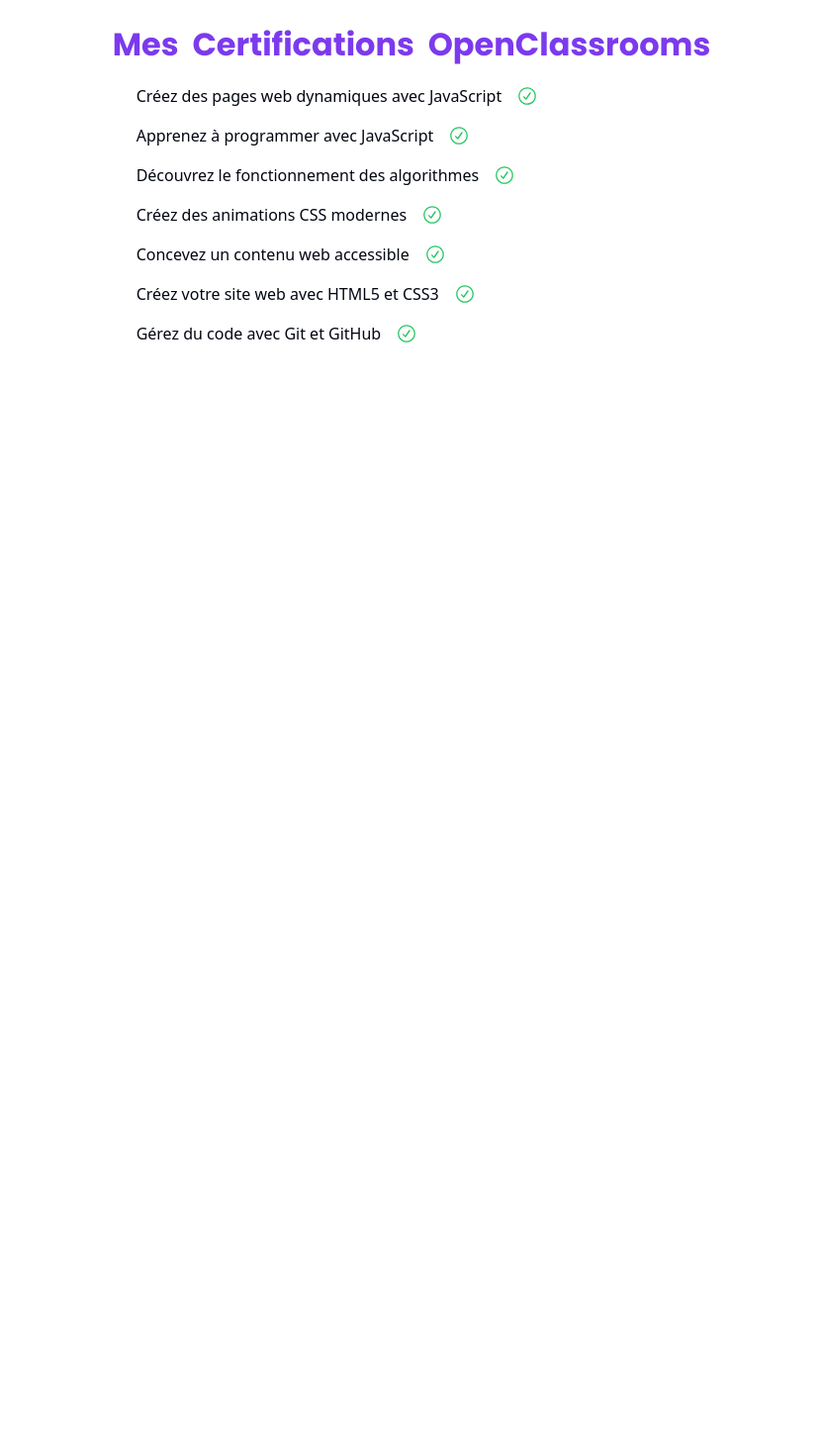
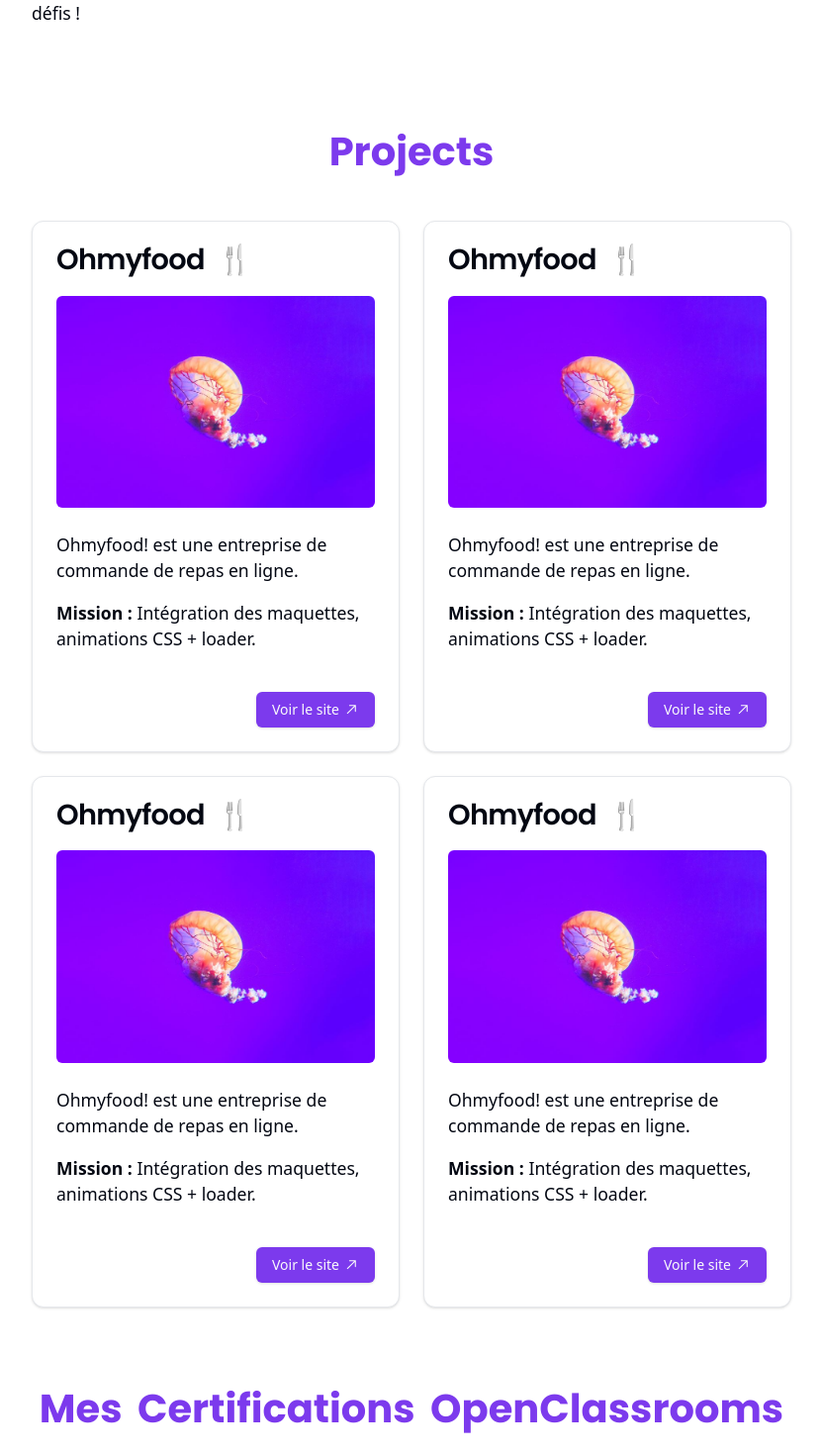
Before and after one commit to jujudev7/portfolio-juju, a Next.js app: page / in a window 1280 px wide. Shown: the part 560-2030 px from the top of the page at 99% size, without its empty margins (224-1055 px from the left). Before the commit the page ends 917 px from the top, so only its background shows below. Built offline with nearby package versions, Linux system fonts and the light colour scheme.

Commit message:
Projects & cards created

```diff
--- a/app/_components/Certifs.tsx
+++ b/app/_components/Certifs.tsx
@@ -14,12 +14,12 @@
       { id: 7, name: "Gérez du code avec Git et GitHub" },
     ];
   return (
-    <Section className="flex">
-      <div className="mx-auto">
-        <h3 className="pb-4">Mes Certifications OpenClassrooms</h3>
-        <ul className="space-y-2 pl-6">
+    <Section className="flex mt-10">
+      <div className="mx-auto my-8">
+        <h2 className="pb-4">Mes Certifications OpenClassrooms</h2>
+        <ul className="space-y-2 pl-6 certif-ul">
           {certifications.map((certification) => (
-            <li key={certification.id} className="flex items-center pb-2 certif">
+            <li key={certification.id} className="flex items-center pb-2 certif-li">
               <span className="mr-2 pr-2">{certification.name}</span>
               <CheckCircledIcon className="h-5 w-5 text-green-500" />
             </li>
--- a/app/_components/Hero.tsx
+++ b/app/_components/Hero.tsx
@@ -2,29 +2,37 @@
 
 export const Hero = () => {
   return (
-    <Section className="flex mt-10">
+    <Section className="heading my-10">
+      <div className="flex-1">
+        <h1>
+          <span className="name">Julien Penna</span>
+          <br />
+          <span className="job">Front-end Developer React JS</span>
+        </h1>
+      </div>
+      <div className="flex my-10">
         <div className="flex-[2]">
-        <h2>Julien Penna</h2>
-        <h3>Front-end Developer React JS</h3>
-        <div className="description">
-        <p >Salut 👋 moi c'est Julien,</p>
+          <p>Salut 👋 moi c'est Julien,</p>
           <p>
-          Je suis un développeur front-end français, spécialisé en <strong>React.js</strong>.
-          Grâce à mes compétences, je peux intégrer vos maquettes et créer des <strong>applications interactives
-          et réactives</strong>.
+            Je suis un développeur front-end français, spécialisé en{" "}
+            <strong>React.js</strong>. Grâce à mes compétences, je peux intégrer
+            vos maquettes et créer des{" "}
+            <strong>applications interactives et réactives</strong>.
           </p>
-          <p>Doté d’une <strong>forte capacité d'adaptation</strong> et d'un désir constant d'apprentissage, je suis
-          prêt à relever de nouveaux défis !</p>
+          <p>
+            Doté d’une <strong>forte capacité d'adaptation</strong> et d'un
+            désir constant d'apprentissage, je suis prêt à relever de nouveaux
+            défis !
+          </p>
         </div>
-
-      </div>
-      <div className="flex-1">
+        <div className="flex-1 ml-4">
           <img
             src="jujudev7.jpg"
             className="w-full h-auto rounded-xl"
             alt="portrait Julien Penna"
           />
         </div>
+      </div>
     </Section>
   );
 };
--- /dev/null
+++ b/app/_components/Projects.tsx
@@ -0,0 +1,143 @@
+import {
+  Card,
+  CardContent,
+  CardDescription,
+  CardFooter,
+  CardHeader,
+  CardTitle,
+} from "@/components/ui/card";
+
+import { Section } from "./Section";
+import Link from "next/link";
+import { Button } from "@/components/ui/button";
+import { ArrowTopRightIcon } from "@radix-ui/react-icons";
+
+export const Projects = () => {
+  return (
+    <Section className="flex">
+      <div>
+        <h2 className="mb-10">Projects</h2>
+        <div className="grid gap-6 grid-cols-2">
+          <Card>
+            <CardHeader>
+              <CardTitle className="mb-4">Ohmyfood 🍴</CardTitle>
+              <div className="overflow-hidden rounded-md">
+                <img
+                  alt="React Rendezvous"
+                  loading="lazy"
+                  width="250"
+                  height="330"
+                  decoding="async"
+                  data-nimg="1"
+                  className="h-auto w-auto object-cover transition-all hover:scale-105 aspect"
+                  src="jujudev7.jpg"
+                ></img>
+              </div>
+            </CardHeader>
+            <CardContent>
+              <p>Ohmyfood! est une entreprise de commande de repas en ligne.</p>
+              <p>
+                <strong>Mission :</strong> Intégration des maquettes, animations
+                CSS + loader.
+              </p>
+            </CardContent>
+            <CardFooter>
+              <Button className="ml-auto">
+                Voir le site <ArrowTopRightIcon className="pl-1 h-5 w-5" />
+              </Button>
+            </CardFooter>
+          </Card>
+          <Card>
+            <CardHeader>
+              <CardTitle className="mb-4">Ohmyfood 🍴</CardTitle>
+              <div className="overflow-hidden rounded-md">
+                <img
+                  alt="React Rendezvous"
+                  loading="lazy"
+                  width="250"
+                  height="330"
+                  decoding="async"
+                  data-nimg="1"
+                  className="h-auto w-auto object-cover transition-all hover:scale-105 aspect"
+                  src="jujudev7.jpg"
+                ></img>
+              </div>
+            </CardHeader>
+            <CardContent>
+              <p>Ohmyfood! est une entreprise de commande de repas en ligne.</p>
+              <p>
+                <strong>Mission :</strong> Intégration des maquettes, animations
+                CSS + loader.
+              </p>
+            </CardContent>
+            <CardFooter>
+              <Button className="ml-auto">
+                Voir le site <ArrowTopRightIcon className="pl-1 h-5 w-5" />
+              </Button>
+            </CardFooter>
+          </Card>
+
+          <Card>
+            <CardHeader>
+              <CardTitle className="mb-4">Ohmyfood 🍴</CardTitle>
+              <div className="overflow-hidden rounded-md">
+                <img
+                  alt="React Rendezvous"
+                  loading="lazy"
+                  width="250"
+                  height="330"
+                  decoding="async"
+                  data-nimg="1"
+                  className="h-auto w-auto object-cover transition-all hover:scale-105 aspect"
+                  src="jujudev7.jpg"
+                ></img>
+              </div>
+            </CardHeader>
+            <CardContent>
+              <p>Ohmyfood! est une entreprise de commande de repas en ligne.</p>
+              <p>
+                <strong>Mission :</strong> Intégration des maquettes, animations
+                CSS + loader.
+              </p>
+            </CardContent>
+            <CardFooter>
+              <Button className="ml-auto">
+                Voir le site <ArrowTopRightIcon className="pl-1 h-5 w-5" />
+              </Button>
+            </CardFooter>
+          </Card>
+
+          <Card>
+            <CardHeader>
+              <CardTitle className="mb-4">Ohmyfood 🍴</CardTitle>
+              <div className="overflow-hidden rounded-md">
+                <img
+                  alt="React Rendezvous"
+                  loading="lazy"
+                  width="250"
+                  height="330"
+                  decoding="async"
+                  data-nimg="1"
+                  className="h-auto w-auto object-cover transition-all hover:scale-105 aspect"
+                  src="jujudev7.jpg"
+                ></img>
+              </div>
+            </CardHeader>
+            <CardContent>
+              <p>Ohmyfood! est une entreprise de commande de repas en ligne.</p>
+              <p>
+                <strong>Mission :</strong> Intégration des maquettes, animations
+                CSS + loader.
+              </p>
+            </CardContent>
+            <CardFooter>
+              <Button className="ml-auto">
+                Voir le site <ArrowTopRightIcon className="pl-1 h-5 w-5" />
+              </Button>
+            </CardFooter>
+          </Card>
+        </div>
+      </div>
+    </Section>
+  );
+};
--- a/app/_components/icons/CheckCircledIcon.tsx
+++ /dev/null
@@ -1,22 +0,0 @@
-import { ComponentPropsWithoutRef } from "react";
-
-export const CheckCircledIcon = (
-  props: ComponentPropsWithoutRef<"svg"> & { size?: number }
-) => {
-  return (
-    <svg
-      className="check-circled-icon"
-      width={props.size}
-      height={props.size}
-      viewBox="0 0 256 250"
-      version="1.1"
-      preserveAspectRatio="xMidYMid"
-      {...props}
-    >
-      <path
-        d="M7.49991 0.877045C3.84222 0.877045 0.877075 3.84219 0.877075 7.49988C0.877075 11.1575 3.84222 14.1227 7.49991 14.1227C11.1576 14.1227 14.1227 11.1575 14.1227 7.49988C14.1227 3.84219 11.1576 0.877045 7.49991 0.877045ZM1.82708 7.49988C1.82708 4.36686 4.36689 1.82704 7.49991 1.82704C10.6329 1.82704 13.1727 4.36686 13.1727 7.49988C13.1727 10.6329 10.6329 13.1727 7.49991 13.1727C4.36689 13.1727 1.82708 10.6329 1.82708 7.49988ZM10.1589 5.53774C10.3178 5.31191 10.2636 5.00001 10.0378 4.84109C9.81194 4.68217 9.50004 4.73642 9.34112 4.96225L6.51977 8.97154L5.35681 7.78706C5.16334 7.59002 4.84677 7.58711 4.64973 7.78058C4.45268 7.97404 4.44978 8.29061 4.64325 8.48765L6.22658 10.1003C6.33054 10.2062 6.47617 10.2604 6.62407 10.2483C6.77197 10.2363 6.90686 10.1591 6.99226 10.0377L10.1589 5.53774Z"
-        fill="red"
-      ></path>
-    </svg>
-  );
-};
--- a/app/globals.css
+++ b/app/globals.css
@@ -61,21 +61,36 @@
 }
 
 h1 {
-  font-size: 1.5rem;
+  font-weight: bold;
+  margin-bottom: 80px;
+}
+
+.name {
+  font-family: "Major Mono Display", monospace;
+  font-size: 3rem;
+}
+
+.job {
+  font-family: "Poppins", sans-serif;
+  font-size: 2.4rem;
   font-weight: bold;
   color: #7c3aed;
+  word-spacing: 7px;
 }
 
 h2 {
-  font-family: "Major Mono Display", monospace;
+  font-family: "Poppins", sans-serif;
   font-size: 2.5rem;
+  font-weight: bold;
+  color: #7c3aed;
+  word-spacing: 7px;
+  text-align: center;
 }
 
 h3 {
   font-family: "Poppins", sans-serif;
-  font-size: 2rem;
+  font-size: 1.8rem;
   font-weight: bold;
-  color: #7c3aed;
   word-spacing: 7px;
 }
 
@@ -87,6 +102,7 @@
 header {
   background: #fff;
   padding-bottom: 10px;
+  z-index: 10;
   /* box-shadow: #7c3aed 0px 1px 1px;; */
 }
 
@@ -110,10 +126,19 @@
   padding: 0.25rem 0.5rem;
 }
 
+.heading {
+  margin-bottom: 80px;
+}
+
 .description {
   margin: 40px 40px 40px 0;
 }
 
-.certif:hover {
+.certif-ul {
+  margin-top: 20px;
+  padding-left: 140px;
+}
+
+.certif-li:hover {
   background: honeydew;
 }
--- a/app/page.tsx
+++ b/app/page.tsx
@@ -5,6 +5,7 @@
 import { Hero } from "./_components/Hero";
 import { Certifs } from "./_components/Certifs";
 import { ModeToggle } from "./_components/ModeToggle";
+import { Projects } from "./_components/Projects";
 
 export default function Home() {
 
@@ -13,6 +14,7 @@
       <ModeToggle />
       <Header />
       <Hero />
+      <Projects />
       <Certifs />
     </body>
   );
--- /dev/null
+++ b/components/ui/card.tsx
@@ -0,0 +1,76 @@
+import * as React from "react"
+
+import { cn } from "@/lib/utils"
+
+const Card = React.forwardRef<
+  HTMLDivElement,
+  React.HTMLAttributes<HTMLDivElement>
+>(({ className, ...props }, ref) => (
+  <div
+    ref={ref}
+    className={cn(
+      "rounded-xl border bg-card text-card-foreground shadow",
+      className
+    )}
+    {...props}
+  />
+))
+Card.displayName = "Card"
+
+const CardHeader = React.forwardRef<
+  HTMLDivElement,
+  React.HTMLAttributes<HTMLDivElement>
+>(({ className, ...props }, ref) => (
+  <div
+    ref={ref}
+    className={cn("flex flex-col space-y-1.5 p-6", className)}
+    {...props}
+  />
+))
+CardHeader.displayName = "CardHeader"
+
+const CardTitle = React.forwardRef<
+  HTMLParagraphElement,
+  React.HTMLAttributes<HTMLHeadingElement>
+>(({ className, ...props }, ref) => (
+  <h3
+    ref={ref}
+    className={cn("font-semibold leading-none tracking-tight", className)}
+    {...props}
+  />
+))
+CardTitle.displayName = "CardTitle"
+
+const CardDescription = React.forwardRef<
+  HTMLParagraphElement,
+  React.HTMLAttributes<HTMLParagraphElement>
+>(({ className, ...props }, ref) => (
+  <p
+    ref={ref}
+    className={cn("text-sm text-muted-foreground", className)}
+    {...props}
+  />
+))
+CardDescription.displayName = "CardDescription"
+
+const CardContent = React.forwardRef<
+  HTMLDivElement,
+  React.HTMLAttributes<HTMLDivElement>
+>(({ className, ...props }, ref) => (
+  <div ref={ref} className={cn("p-6 pt-0", className)} {...props} />
+))
+CardContent.displayName = "CardContent"
+
+const CardFooter = React.forwardRef<
+  HTMLDivElement,
+  React.HTMLAttributes<HTMLDivElement>
+>(({ className, ...props }, ref) => (
+  <div
+    ref={ref}
+    className={cn("flex items-center p-6 pt-0", className)}
+    {...props}
+  />
+))
+CardFooter.displayName = "CardFooter"
+
+export { Card, CardHeader, CardFooter, CardTitle, CardDescription, CardContent }
```
Lines whose indentation alone changed are shown as unchanged.
